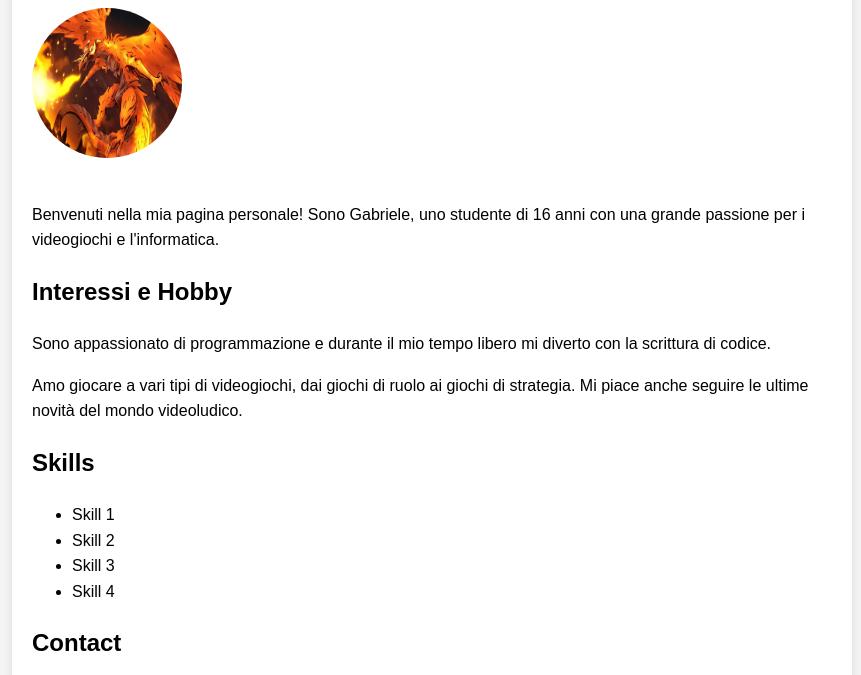
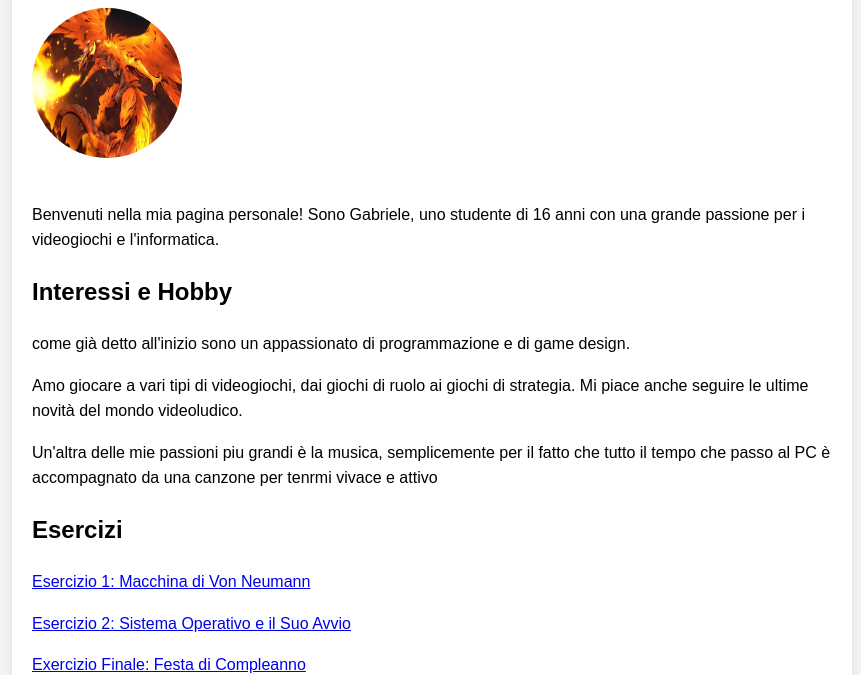
Before and after one commit to marchionnigabriele/marchionnigabriele.github.io, a plain HTML site: page index.html in a window 1280 px wide. Shown: the part 126-801 px from the top of the page, without its empty margins (208-1069 px from the left). Drawn offline with Linux system fonts and the light colour scheme.

Commit message:
Update index.html

```diff
--- a/index.html
+++ b/index.html
@@ -12,16 +12,11 @@
         <img src="yharon.jpg" alt="Profile Picture" class="profile-pic">
         <p>Benvenuti nella mia pagina personale! Sono Gabriele, uno studente di 16 anni con una grande passione per i videogiochi e l'informatica.</p>
         <h2>Interessi e Hobby</h2>
-            <p>Sono appassionato di programmazione e durante il mio tempo libero mi diverto con la scrittura di codice.</p>
-            <p>Amo giocare a vari tipi di videogiochi, dai giochi di ruolo ai giochi di strategia. Mi piace anche seguire le ultime novità del mondo videoludico.</p>
-        <h2>Skills</h2>
-        <ul>
-            <li>Skill 1</li>
-            <li>Skill 2</li>
-            <li>Skill 3</li>
-            <li>Skill 4</li>
-        </ul>
-        <h2>Contact</h2>
+        <p>come già detto all'inizio sono un appassionato di programmazione e di game design.</p>
+        <p>Amo giocare a vari tipi di videogiochi, dai giochi di ruolo ai giochi di strategia. Mi piace anche seguire le ultime novità del mondo videoludico.</p>
+        <p>Un'altra delle mie passioni piu grandi è la musica, semplicemente per il fatto che tutto il tempo che passo al PC è accompagnato da una canzone per tenrmi vivace e attivo</p>
+
+        <h2>Esercizi</h2>
         <div class="exercises">
             <p><a href="exercise1/index.html">Esercizio 1: Macchina di Von Neumann</a></p>
             <p><a href="exercise2/index.html">Esercizio 2: Sistema Operativo e il Suo Avvio</a></p>
```
